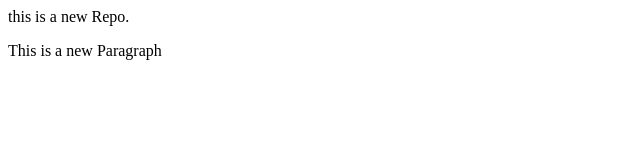
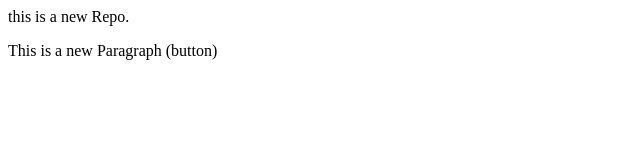
Before and after one commit to sayandebnath-creator/localrepo, a plain HTML site: page index.html in a window 1280 px wide. Shown: the full height of the page, 0-640 px from the left. Drawn offline with Linux system fonts and the light colour scheme.

```diff
--- a/index.html
+++ b/index.html
@@ -1,2 +1,2 @@
 <p>this is a new Repo.</p>
-<p>This is a new Paragraph</p>
+<p>This is a new Paragraph (button)</p>
```
